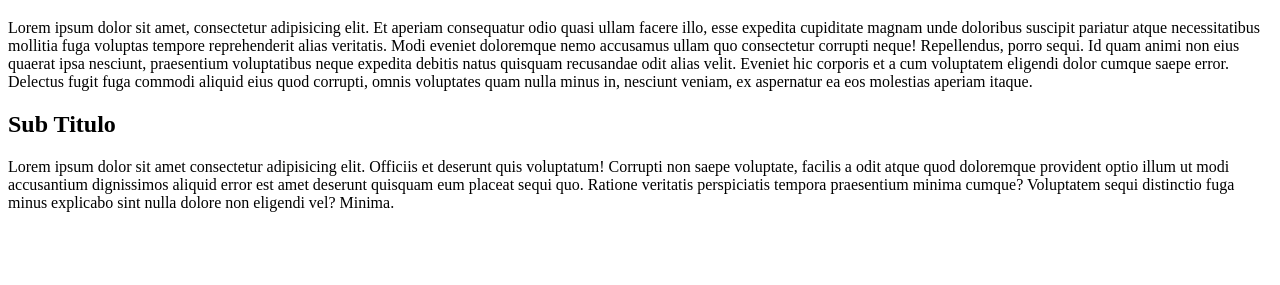
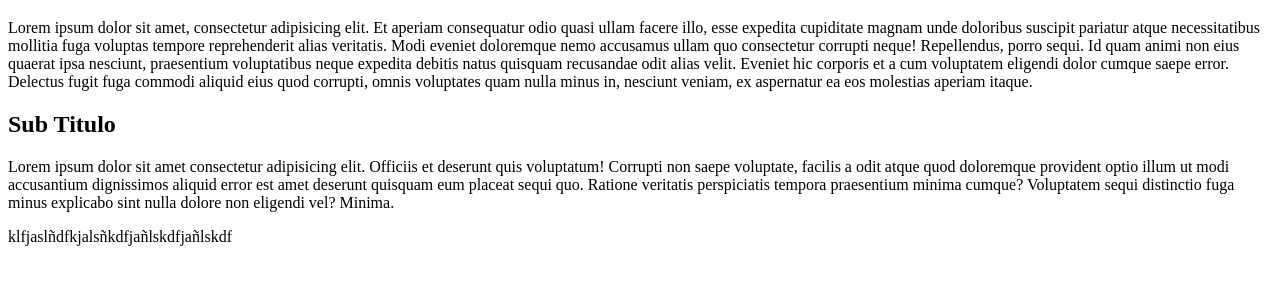
Before and after one commit to pobletecesar/repositorio-git-2021, a plain HTML site: page index.html in a window 1280 px wide. Shown: the part 61-346 px from the top of the page. Drawn offline with Linux system fonts and the light colour scheme.

Commit message:
Comienzo con la version beta

```diff
--- a/index.html
+++ b/index.html
@@ -13,6 +13,8 @@
             <p>Lorem ipsum dolor sit amet, consectetur adipisicing elit. Et aperiam consequatur odio quasi ullam facere illo, esse expedita cupiditate magnam unde doloribus suscipit pariatur atque necessitatibus mollitia fuga voluptas tempore reprehenderit alias veritatis. Modi eveniet doloremque nemo accusamus ullam quo consectetur corrupti neque! Repellendus, porro sequi. Id quam animi non eius quaerat ipsa nesciunt, praesentium voluptatibus neque expedita debitis natus quisquam recusandae odit alias velit. Eveniet hic corporis et a cum voluptatem eligendi dolor cumque saepe error. Delectus fugit fuga commodi aliquid eius quod corrupti, omnis voluptates quam nulla minus in, nesciunt veniam, ex aspernatur ea eos molestias aperiam itaque.</p>
             <h2>Sub Titulo</h2>
             <p>Lorem ipsum dolor sit amet consectetur adipisicing elit. Officiis et deserunt quis voluptatum! Corrupti non saepe voluptate, facilis a odit atque quod doloremque provident optio illum ut modi accusantium dignissimos aliquid error est amet deserunt quisquam eum placeat sequi quo. Ratione veritatis perspiciatis tempora praesentium minima cumque? Voluptatem sequi distinctio fuga minus explicabo sint nulla dolore non eligendi vel? Minima.</p>
+            klfjaslñdfkjalsñkdfjañlskdfjañlskdf
+
         </div>
     </div>
 </body>
```
